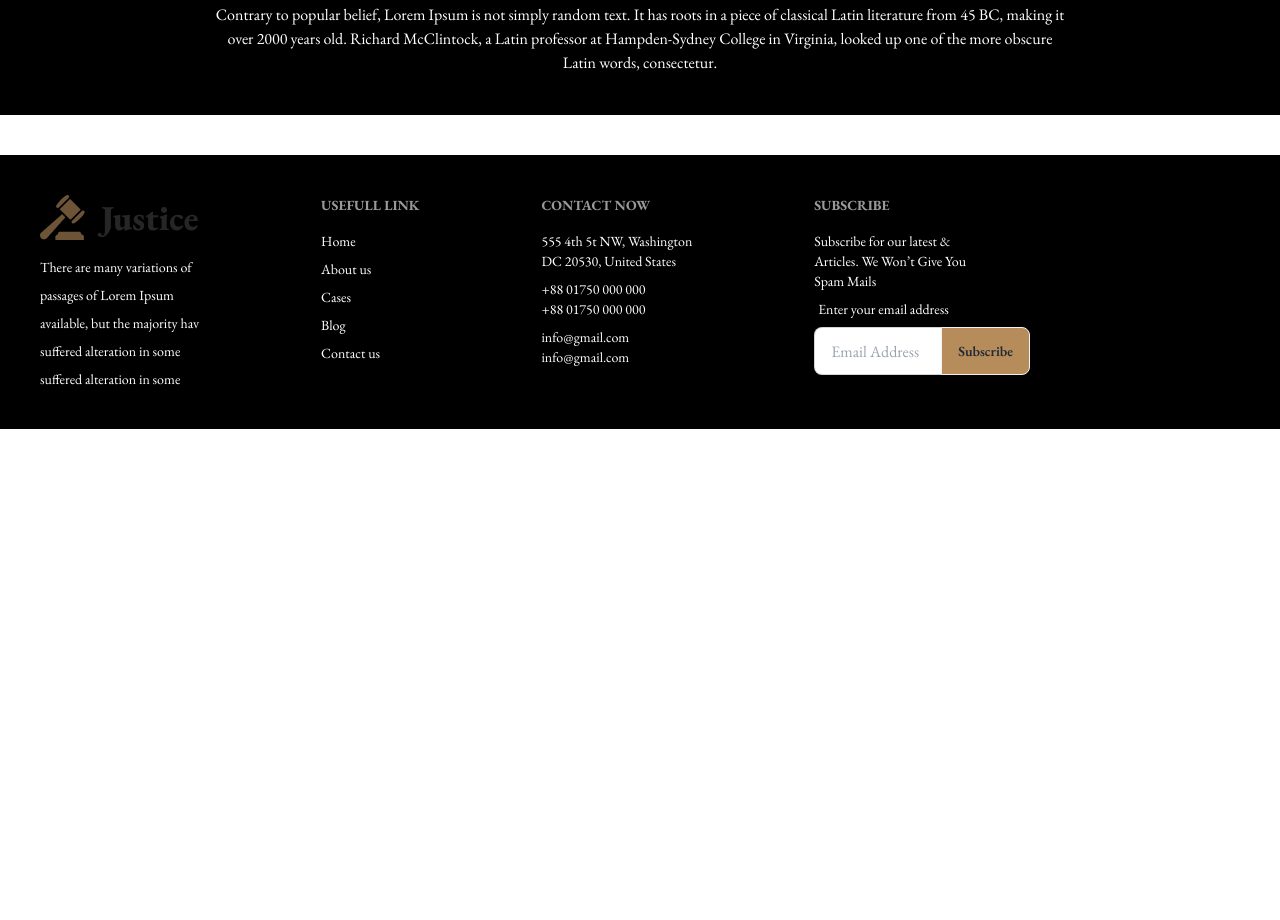
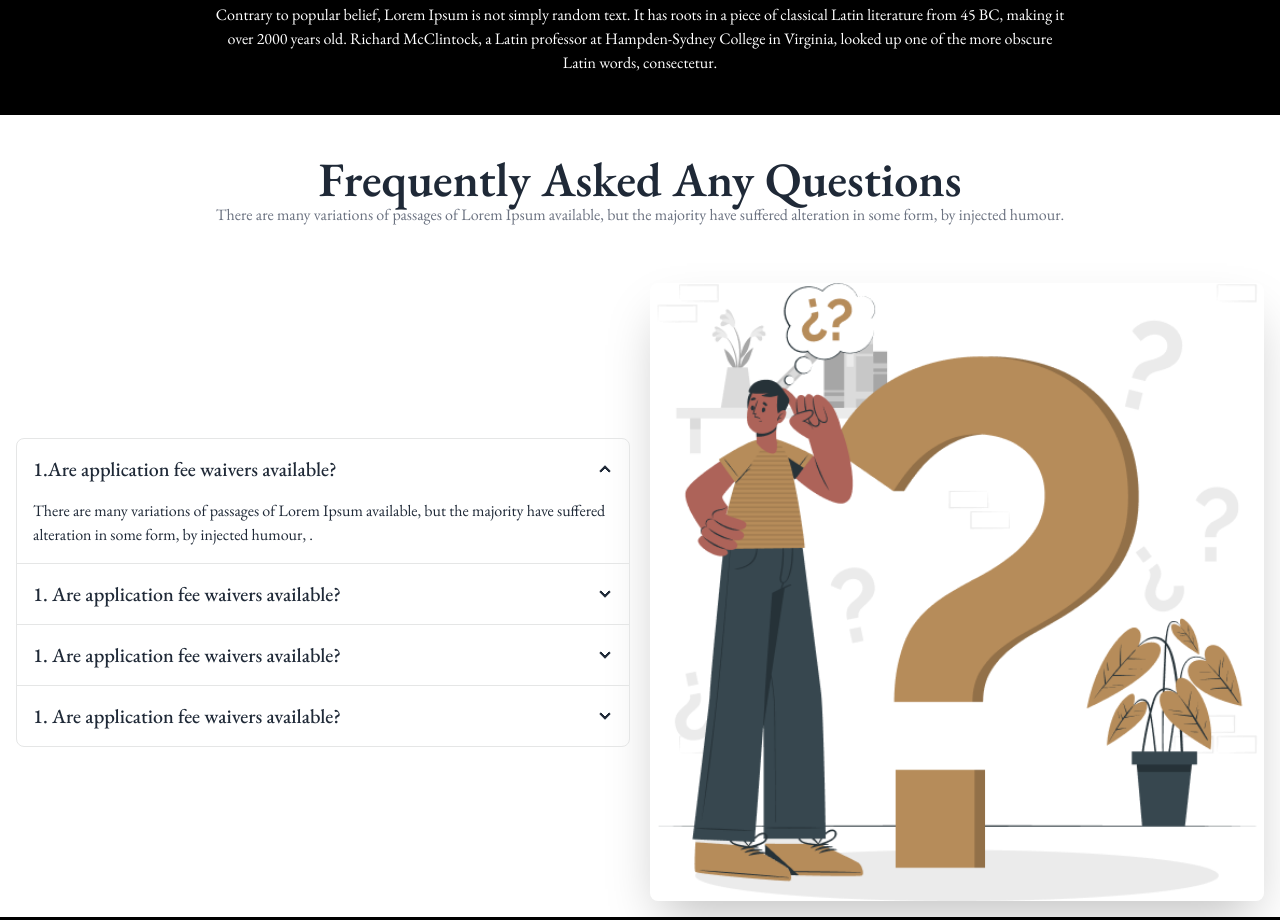
Before and after one commit to abuhasanxt/legal-solution, a plain HTML site: page index.html in a window 1280 px wide. Shown: the part 2012-2932 px from the top of the page. Before the commit the page ends 2441 px from the top, so only its background shows below. Drawn offline with nearby package versions, Linux system fonts and the light colour scheme.

Commit message:
added question section

```diff
--- a/index.html
+++ b/index.html
@@ -393,9 +393,80 @@
           </div>
         </div>
       </search>
+      <!-- question-section -->
+      <section>
+        <div class="mb-10 text-center">
+          <h1 class="text-5xl font-semibold">Frequently Asked Any Questions</h1>
+          <p class="text-gray-500">
+            There are many variations of passages of Lorem Ipsum available, but
+            the majority have suffered alteration in some form, by injected
+            humour.
+          </p>
+        </div>
+        <!-- hero-section -->
+        <div class="hero-content flex-col gap-5 lg:flex-row">
+          <!-- text -->
+          <div class="join join-vertical w-full">
+            <div
+              class="collapse collapse-arrow join-item border-base-300 border"
+            >
+              <input type="radio" name="my-accordion-4" checked="checked" />
+              <div class="collapse-title text-xl font-medium">
+                1.Are application fee waivers available?
+              </div>
+              <div class="collapse-content">
+                <p>
+                    There are many variations of passages of Lorem Ipsum available, but the majority have suffered alteration in some form, by injected humour, .
+                </p>
+              </div>
+            </div>
+            <div
+              class="collapse collapse-arrow join-item border-base-300 border"
+            >
+              <input type="radio" name="my-accordion-4" />
+              <div class="collapse-title text-xl font-medium">
+               1. Are application fee waivers available?
+              </div>
+              <div class="collapse-content">
+                <p>
+                    There are many variations of passages of Lorem Ipsum available, but the majority have suffered alteration in some form, by injected humour, .
+                </p>
+              </div>
+            </div>
+            <div
+              class="collapse collapse-arrow join-item border-base-300 border"
+            >
+              <input type="radio" name="my-accordion-4" />
+              <div class="collapse-title text-xl font-medium">
+               1. Are application fee waivers available?
+              </div>
+              <div class="collapse-content">
+                <p>There are many variations of passages of Lorem Ipsum available, but the majority have suffered alteration in some form, by injected humour, . </p>
+              </div>
+            </div>
+            <div
+              class="collapse collapse-arrow join-item border-base-300 border"
+            >
+              <input type="radio" name="my-accordion-4" />
+              <div class="collapse-title text-xl font-medium">
+               1. Are application fee waivers available?
+              </div>
+              <div class="collapse-content">
+                <p>There are many variations of passages of Lorem Ipsum available, but the majority have suffered alteration in some form, by injected humour, . </p>
+              </div>
+            </div>
+          </div>
+          <!-- images -->
+          <div class="w-full">
+            <img
+              src="./images/faq.png"
+              class="w-full rounded-lg shadow-2xl"
+            />
+          </div>
+        </div>
+      </section>
     </main>
     <!-- footer-section -->
-
     <footer class="footer bg-black text-white p-10">
       <nav>
         <h6 class="footer-title"><img src="./images/logo2.png" alt="" /></h6>
```
